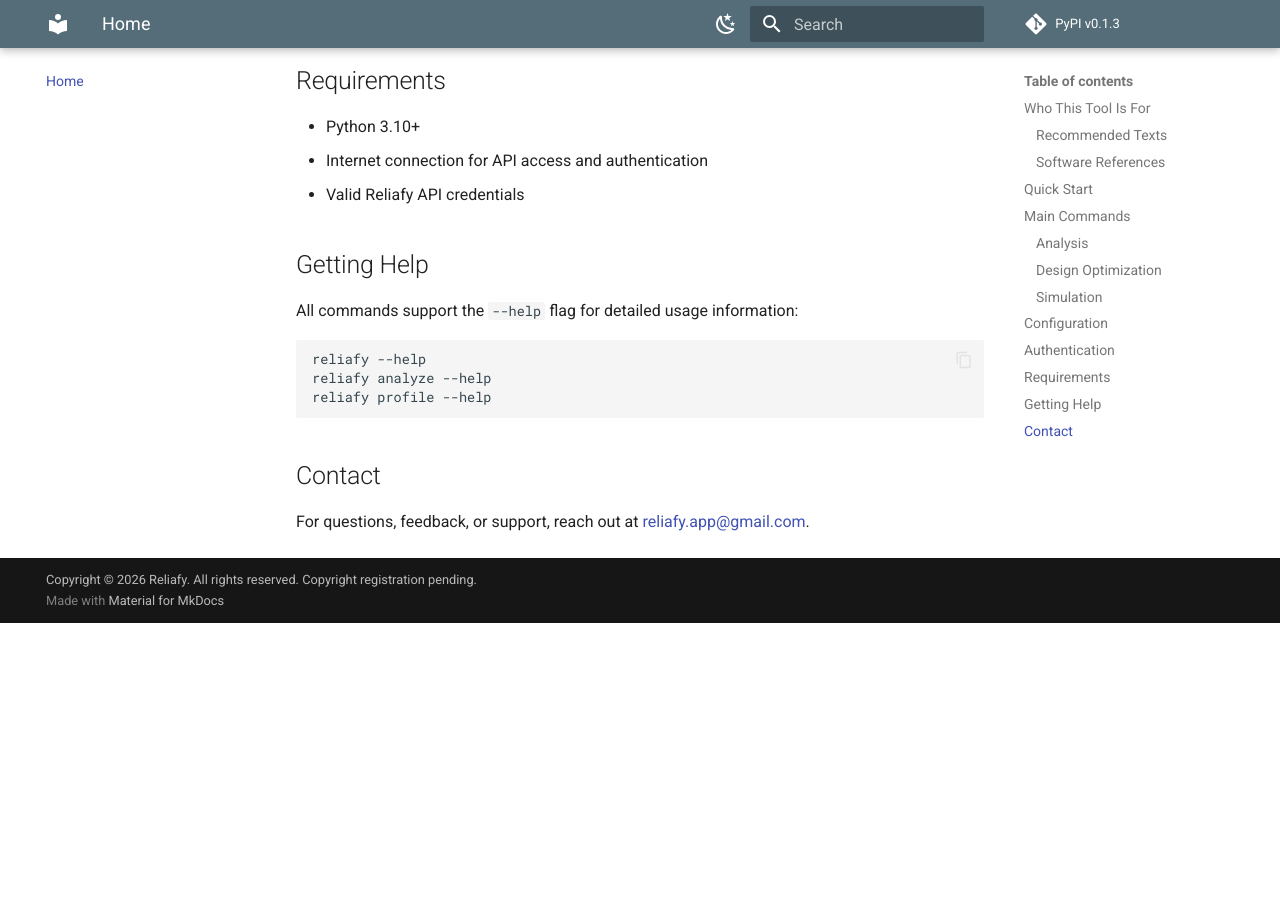
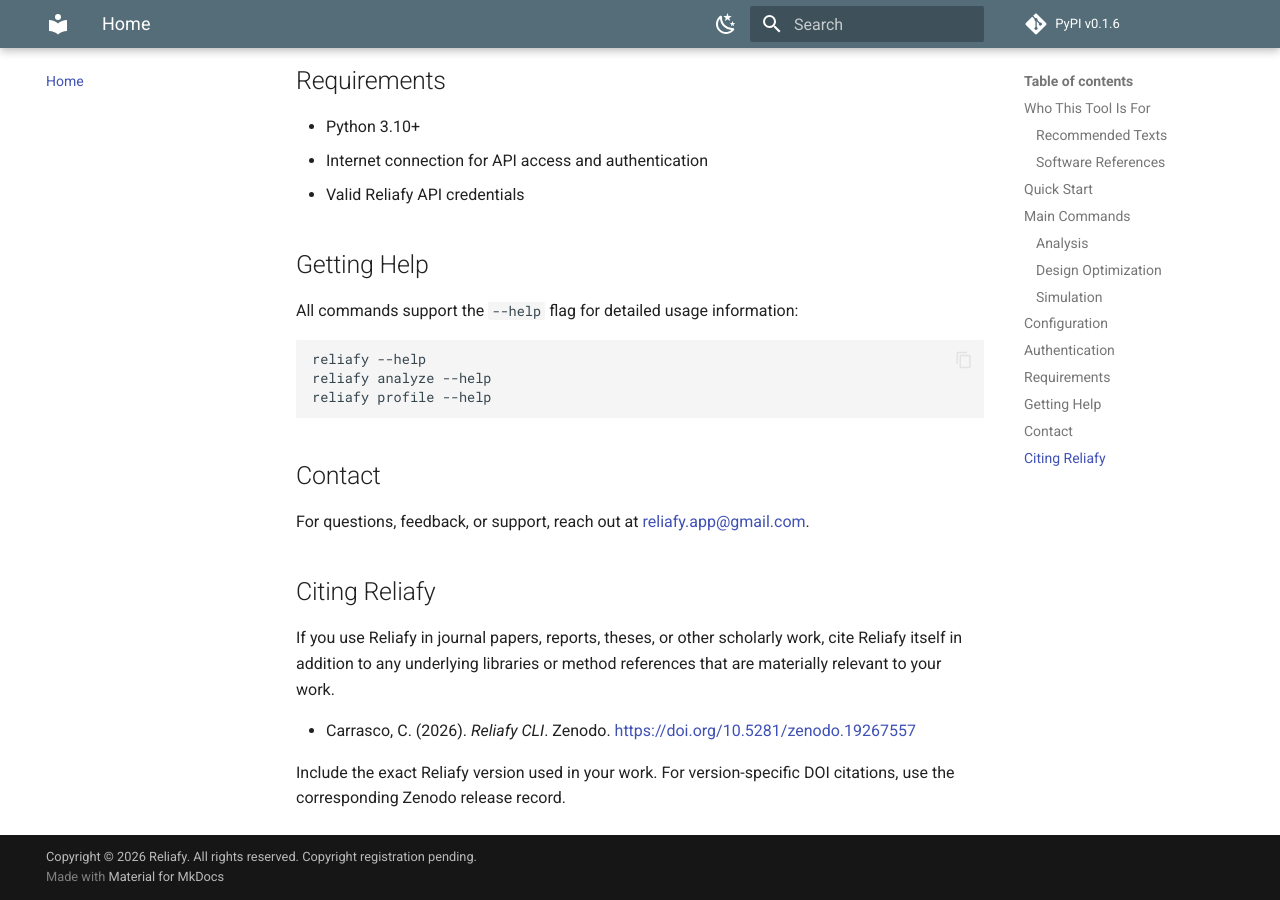
Before and after one commit to CarrascoCesar/Reliafy-CLI, an MkDocs documentation site: the page built from docs/index.md, in a window 1280 px wide and 900 px high, scrolled down 3913 px. Built offline with MkDocs 1.6.1 and Material for MkDocs 9.7.7, drawn with Linux system fonts in a browser that asks for light colours; before the commit the page ends 4536 px from its top, so only the background shows below that.

Commit message:
Update citation metadata and docs

```diff
--- a/docs/index.md
+++ b/docs/index.md
@@ -154,3 +154,11 @@
 ## Contact
 
 For questions, feedback, or support, reach out at [reliafy.app@gmail.com](mailto:reliafy.app@gmail.com).
+
+## Citing Reliafy
+
+If you use Reliafy in journal papers, reports, theses, or other scholarly work, cite Reliafy itself in addition to any underlying libraries or method references that are materially relevant to your work.
+
+- Carrasco, C. (2026). *Reliafy CLI*. Zenodo. <https://doi.org/10.5281/zenodo.19267557>
+
+Include the exact Reliafy version used in your work. For version-specific DOI citations, use the corresponding Zenodo release record.
--- a/pyproject.toml
+++ b/pyproject.toml
@@ -4,7 +4,7 @@
 
 [project]
 name = "reliafy"
-version = "0.1.3"
+version = "0.1.6"
 description = "Reliafy CLI for reliability analysis, design optimization, and simulation."
 readme = { file = "README.md", content-type = "text/markdown" }
 authors = [{name = "Cesar Carrasco"}]
--- a/reliafy/__init__.py
+++ b/reliafy/__init__.py
@@ -3,7 +3,7 @@
 Copyright (c) 2025 Cesar Carrasco. All rights reserved.
 """
 
-__version__ = "0.1.3"
+__version__ = "0.1.6"
 __author__ = "Cesar Carrasco"
 __email__ = "reliafy.app@gmail.com"  # Optional
 __description__ = "Command-line interface for reliability analysis and design using the Reliafy API"
```
Also changed, not shown: docs/software-references-cli.md (+1 -1 lines), docs/software-references.md (+0 -6 lines), 1 other file.
